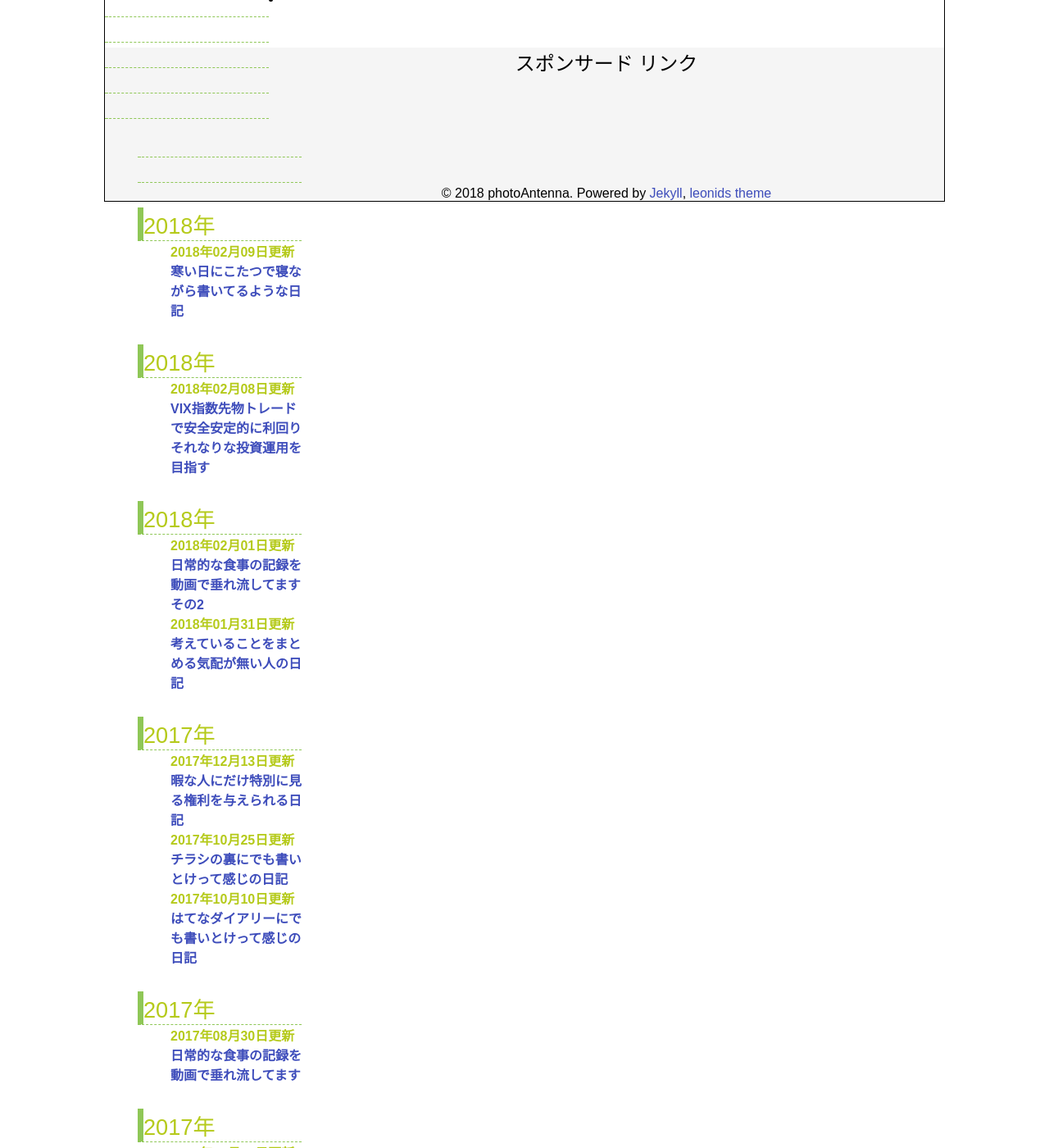
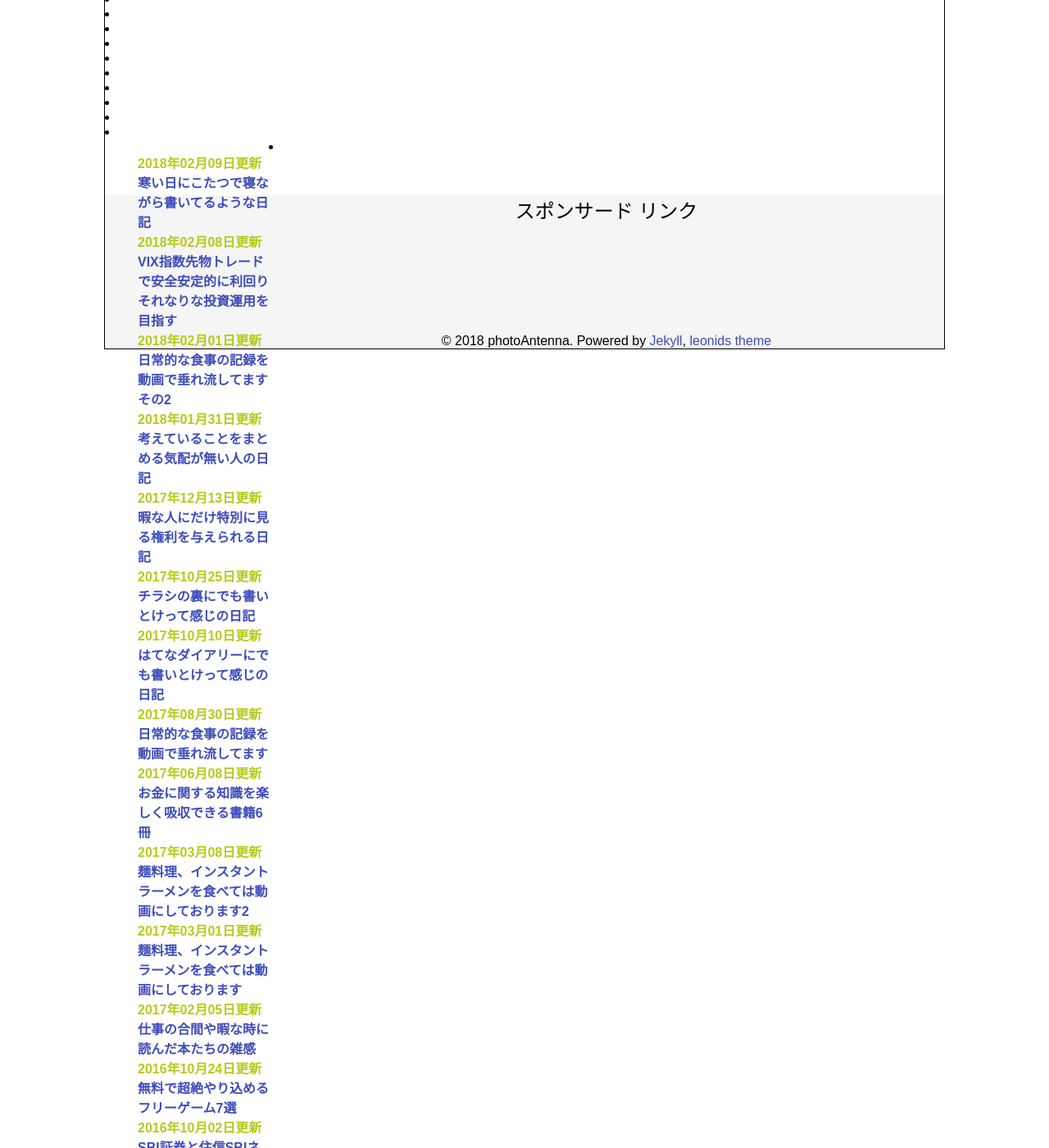
Before and after one commit to photoantenna/photoantenna.github.io, a Jekyll site: the page built from update.html, in a window 1280 px wide and 1400 px high, scrolled down 412 px. Shown: the whole window at 82% size. Built offline with Jekyll 4.4.1, drawn with Linux system fonts in a browser that asks for light colours.

Commit message:
Update update.html

```diff
--- a/update.html
+++ b/update.html
@@ -11,18 +11,10 @@
     {% unless post.next %}
 
 
-<ul style="list-style-type: none;">
-    {% else %}
-      {% capture year %}{{ post.update | date: "%Y年" }}{% endcapture %}
-      {% capture nyear %}{{ post.next.update | date: '%Y年' }}{% endcapture %}
-    {% if year != nyear %}
-    </ul>
-    <div class="archive-title">
-      <h4 class="archive-year">{{ post.update | date: '%Y年' }}</h4>
-    </div>
+
 
     <ul style="list-style:none;">
-    {% endif %}
+
     {% endunless %}
 
     <li>
```
